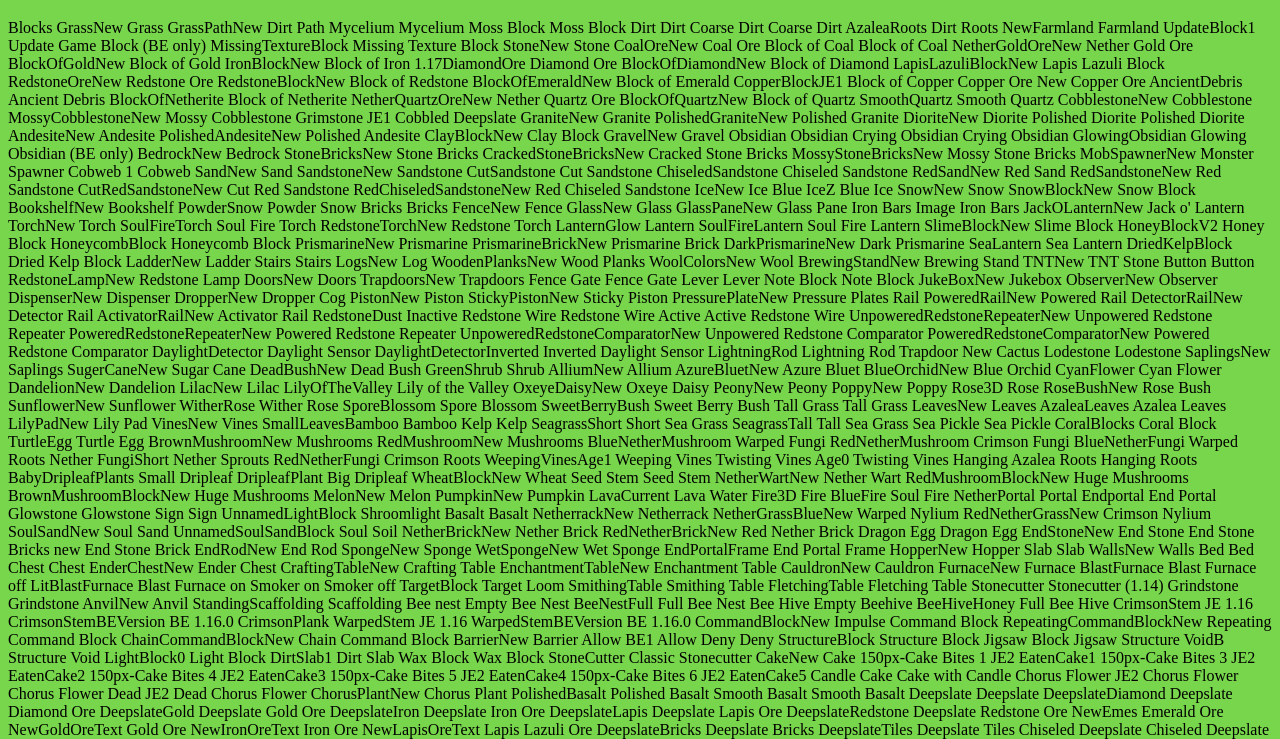
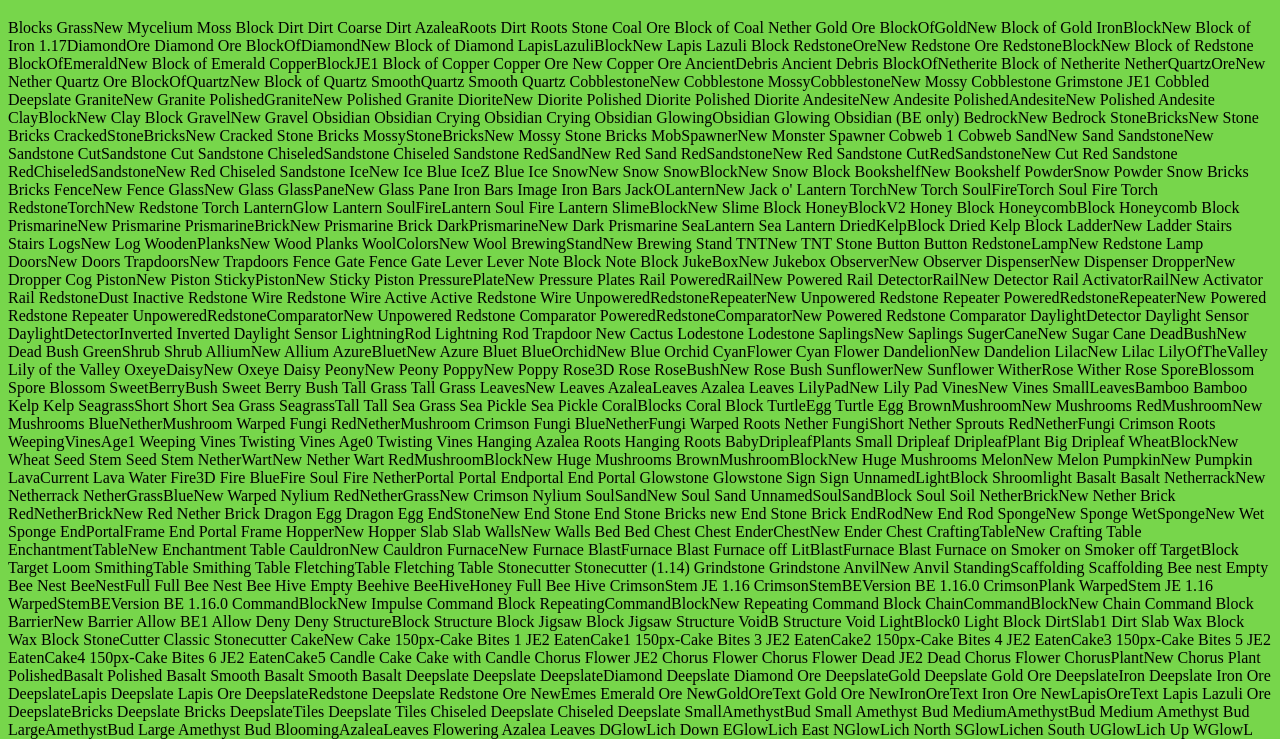
Before and after one commit to JeremiR/My_webs, a plain HTML site: page Blocks.html in a window 1280 px wide. Shown: the part 61-800 px from the top of the page. Drawn offline with Linux system fonts and the light colour scheme.

Commit message:
fix a mistake

```diff
--- a/Blocks.html
+++ b/Blocks.html
@@ -17,32 +17,16 @@
 <p>
  Blocks
 GrassNew
-Grass
-GrassPathNew
-Dirt Path
 Mycelium
-Mycelium
-Moss Block
 Moss Block
 Dirt
 Dirt
 Coarse Dirt
-Coarse Dirt
 AzaleaRoots
 Dirt Roots
-NewFarmland
-Farmland
-UpdateBlock1
-Update Game Block (BE only)
-MissingTextureBlock
-Missing Texture Block
-StoneNew
 Stone
-CoalOreNew
 Coal Ore
 Block of Coal
-Block of Coal
-NetherGoldOreNew
 Nether Gold Ore
 BlockOfGoldNew
 Block of Gold
```
